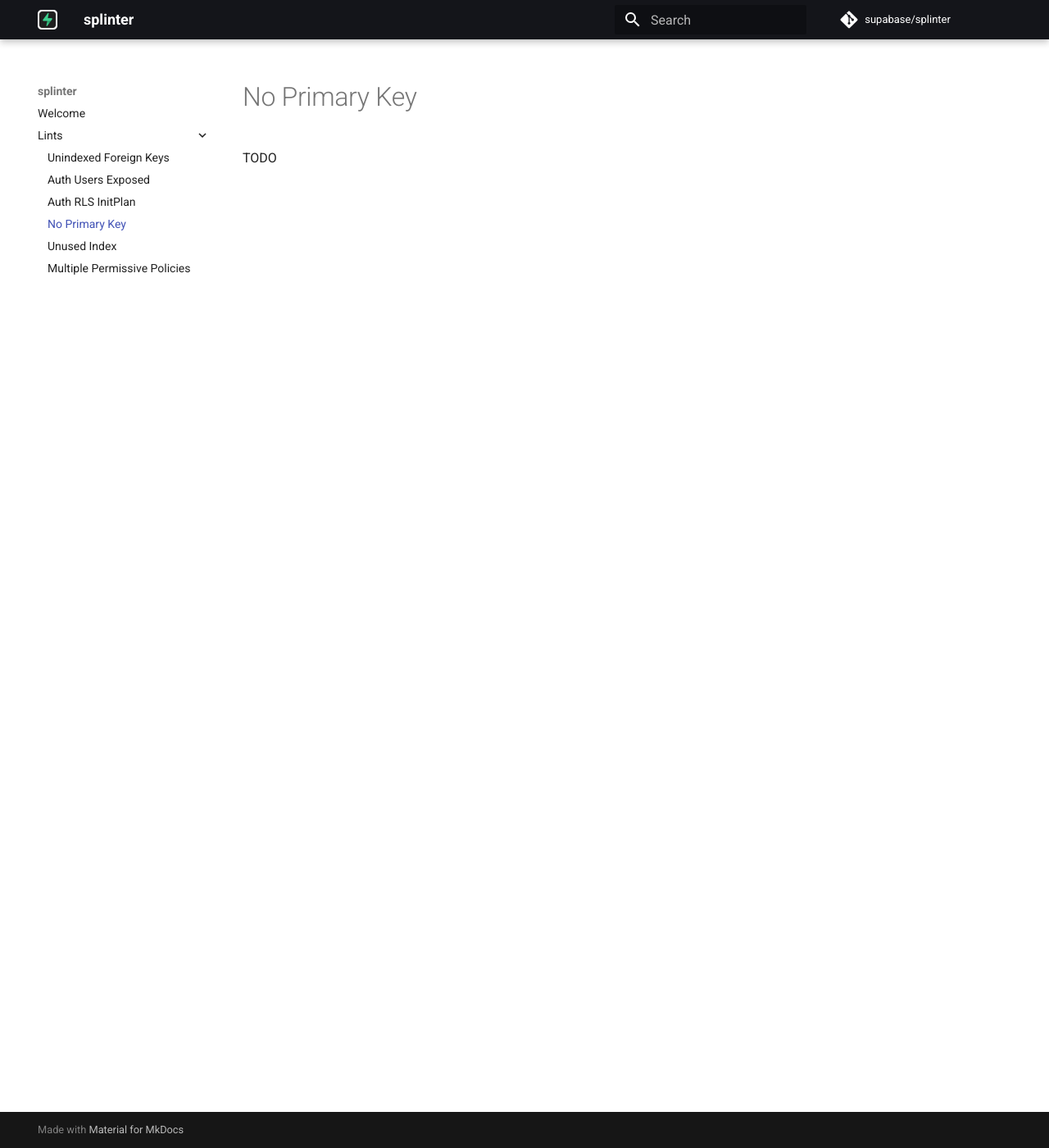
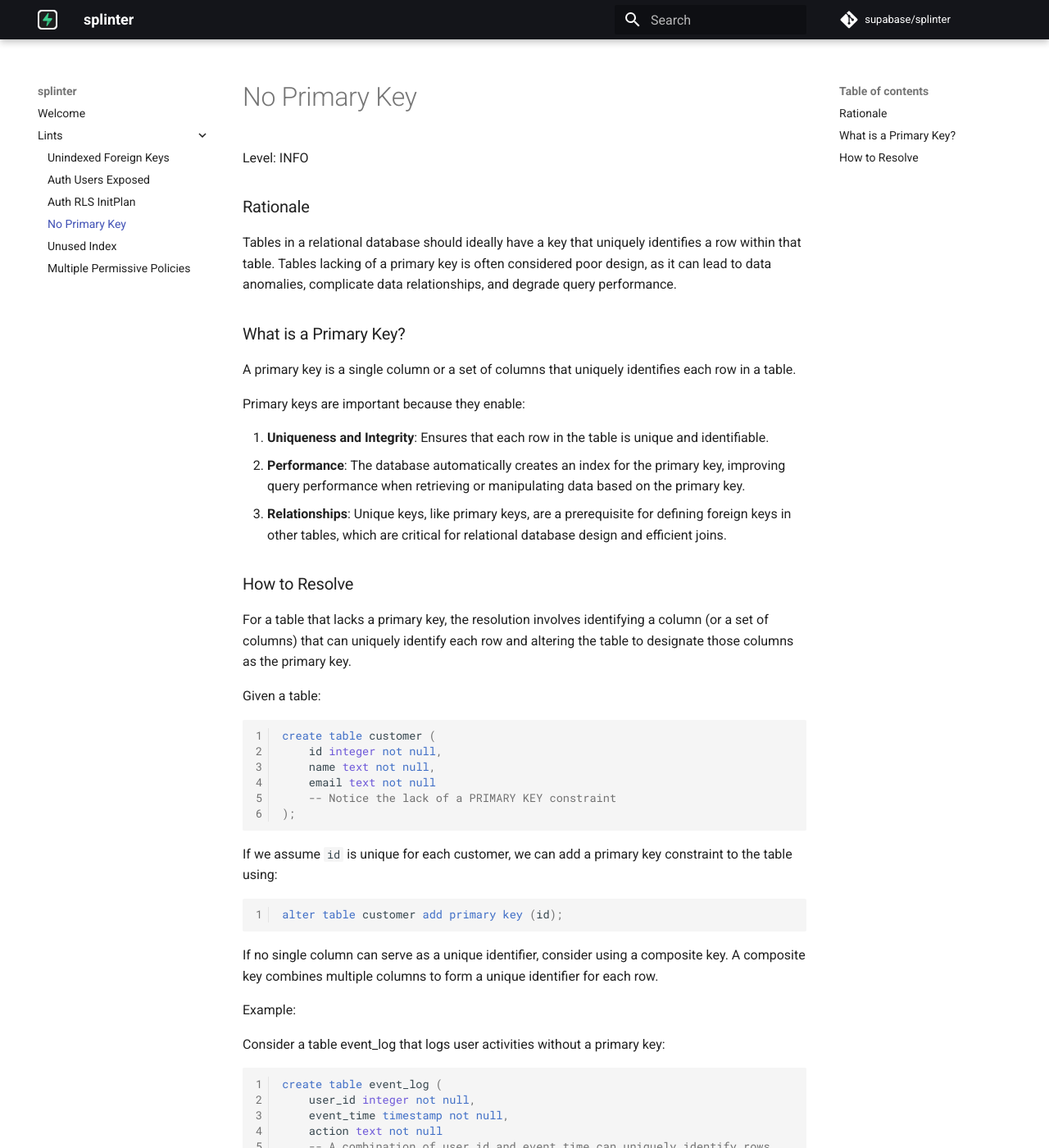
Before and after one commit to supabase/splinter, an MkDocs documentation site: the page built from docs/0004_no_primary_key.md, in a window 1280 px wide and 1400 px high. Shown: the whole window at 82% size. Built offline with MkDocs 1.6.1 and Material for MkDocs 9.7.7, drawn with Linux system fonts in a browser that asks for light colours; comment, search, counter and statistics services are not loaded; some of the changed text lies outside the part shown.

Commit message:
lint doc - no primary key

````diff
--- a/docs/0004_no_primary_key.md
+++ b/docs/0004_no_primary_key.md
@@ -1 +1,61 @@
-TODO
+
+Level: INFO
+
+### Rationale
+
+Tables in a relational database should ideally have a key that uniquely identifies a row within that table. Tables lacking of a primary key is often considered poor design, as it can lead to data anomalies, complicate data relationships, and degrade query performance.
+
+### What is a Primary Key?
+
+A primary key is a single column or a set of columns that uniquely identifies each row in a table.
+
+Primary keys are important because they enable:
+
+1. **Uniqueness and Integrity**: Ensures that each row in the table is unique and identifiable.
+2. **Performance**: The database automatically creates an index for the primary key, improving query performance when retrieving or manipulating data based on the primary key.
+3. **Relationships**: Unique keys, like primary keys, are a prerequisite for defining foreign keys in other tables, which are critical for relational database design and efficient joins.
+
+### How to Resolve
+
+For a table that lacks a primary key, the resolution involves identifying a column (or a set of columns) that can uniquely identify each row and altering the table to designate those columns as the primary key.
+
+Given a table:
+
+```sql
+create table customer (
+    id integer not null,
+    name text not null,
+    email text not null
+    -- Notice the lack of a PRIMARY KEY constraint
+);
+```
+
+If we assume `id` is unique for each customer, we can add a primary key constraint to the table using:
+
+```sql
+alter table customer add primary key (id);
+```
+
+If no single column can serve as a unique identifier, consider using a composite key. A composite key combines multiple columns to form a unique identifier for each row.
+
+Example:
+
+Consider a table event_log that logs user activities without a primary key:
+
+```sql
+create table event_log (
+    user_id integer not null,
+    event_time timestamp not null,
+    action text not null
+    -- A combination of user_id and event_time can uniquely identify rows
+);
+```
+
+To resolve the lack of a primary key and ensure that each log entry is uniquely identifiable, we can add a composite primary key on user_id and event_time:
+
+```sql
+alter table event_log add primary key (user_id, event_time);
+```
+
+Ensure every table has a primary key, even if it's a synthetic key that doesn't have a natural counterpart in the data model.
+When possible, use a simple fixed size types like `int`, `bigint`, and `uuid` as the primary key for maximum efficiency.
````
